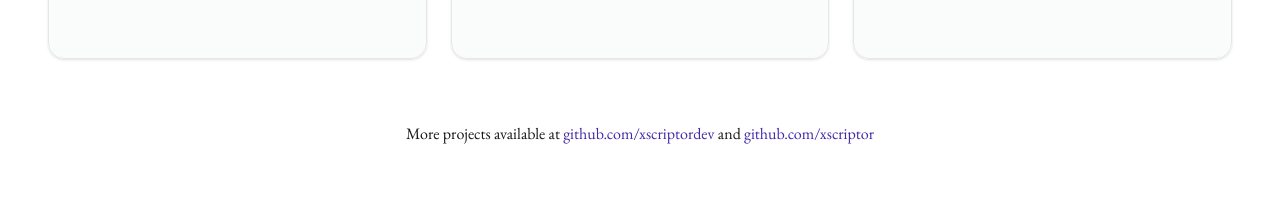
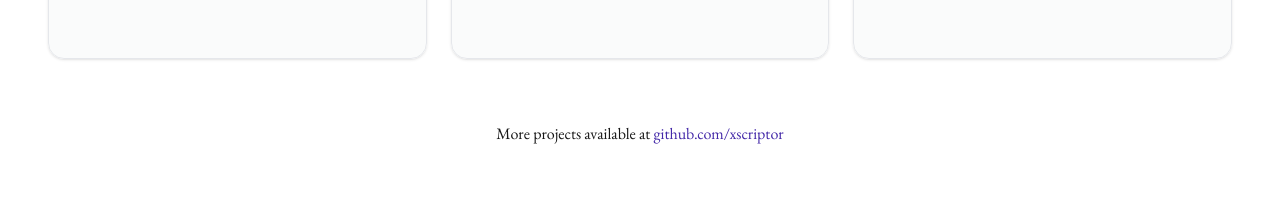
Before and after one commit to xscriptor/xscriptor.pages, a Next.js app in the folder devxscriptor/: page /resources in a window 1280 px wide. Shown: the part 1080-1293 px from the top of the page. Built offline with nearby package versions, Linux system fonts and the light colour scheme.

Commit message:
update repos and x page on dev

```diff
--- a/devxscriptor/src/app/repos/ReposClient.tsx
+++ b/devxscriptor/src/app/repos/ReposClient.tsx
@@ -193,11 +193,11 @@ export default function ReposClient({ repos: initialRepos, isStaticFallback }: R
                 <div className={styles.repoMeta}>
                   <div className={styles.repoStats}>
                     <span className={styles.stat}>
-                      <span className={styles.statIcon}>⭐</span>
+                      <span className={styles.statIcon}>&#9733;</span>
                       {repo.stargazers_count}
                     </span>
                     <span className={styles.stat}>
-                      <span className={styles.statIcon}>🍴</span>
+                      <span className={styles.statIcon}>&#9282;</span>
                       {repo.forks_count}
                     </span>
                   </div>
--- a/devxscriptor/src/app/repos/repos.module.css
+++ b/devxscriptor/src/app/repos/repos.module.css
@@ -129,11 +129,11 @@
   align-items: center;
   gap: 0.25rem;
   font-size: 0.9rem;
-  color: var(--text-muted);
+  color: var(--primary);
 }
 
 .statIcon {
-  font-size: 0.8rem;
+  font-size: 1.3rem;
 }
 
 .repoLanguage {
--- a/devxscriptor/src/app/resources/page.tsx
+++ b/devxscriptor/src/app/resources/page.tsx
@@ -67,7 +67,7 @@ export default function ResourcesPage() {
       <div className="w-full max-w-7xl mx-auto grid grid-cols-1 md:grid-cols-2 lg:grid-cols-3 gap-6">
         {repos.map((repo, index) => (
           <Link
-            href={`https://github.com/xscriptordev/${repo.name}`}
+            href={`https://github.com/xscriptor/${repo.name}`}
             key={repo.name}
             target="_blank"
             rel="noopener noreferrer"
@@ -125,7 +125,7 @@ export default function ResourcesPage() {
         className="mt-16 text-center"
       >
         <p className="text-[var(--text-muted)] text-sm">
-          More projects available at <a href="https://github.com/xscriptordev" className="text-[var(--primary)] hover:underline">github.com/xscriptordev</a> and <a href="https://github.com/xscriptor" className="text-[var(--primary)] hover:underline">github.com/xscriptor</a>
+          More projects available at <a href="https://github.com/xscriptor" className="text-[var(--primary)] hover:underline">github.com/xscriptor</a>
         </p>
       </motion.div>
 
--- a/devxscriptor/src/app/x/page.tsx
+++ b/devxscriptor/src/app/x/page.tsx
@@ -20,7 +20,7 @@ export default function page() {
                 {/* DecryptedText Section - Right */}
                 <div className="flex-1 lg:text-left">
                     <p className="description-container">
-                        A custom Arch Linux–based distribution focused on simplicity, reproducibility, and a unique visual identity under the “X” branding.
+                        A custom Arch Linux–based Spin focused on simplicity, reproducibility, and a unique visual identity under the “X” branding.
                     </p>
                     <p className="description-container">
                         Fully built from official Arch repositories using the standard mkarchiso workflow.
```
Also changed, not shown: 1 other file (tests, documents, lock files or other folders).
